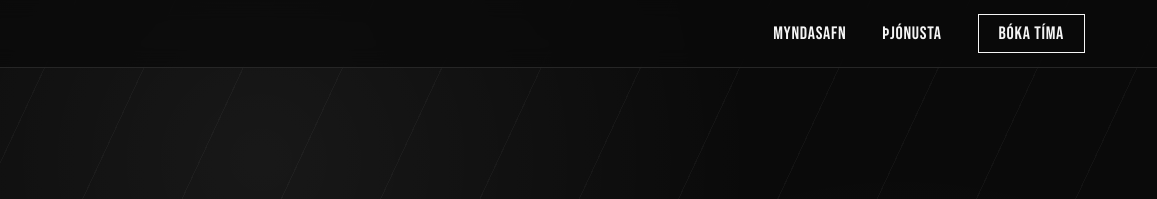
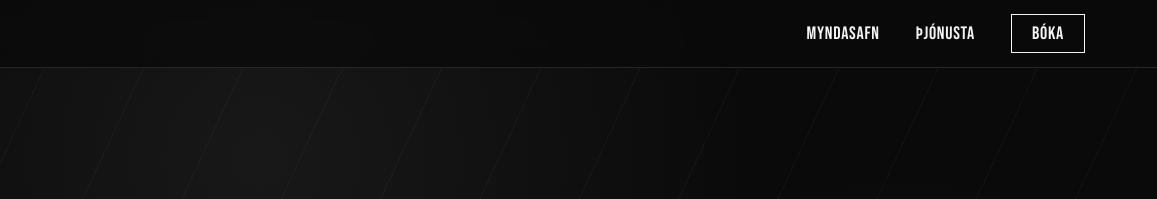
Before and after one commit to vpetursson98-stack/valthr-web, a plain HTML site: page index.html in a window 1280 px wide. Shown: the top 199 px of the page, 123-1280 px from the left. Drawn offline with Linux system fonts and the light colour scheme.

Commit message:
Uppfæra: 'Bóka tíma' -> 'Bóka' í valmynd

```diff
--- a/index.html
+++ b/index.html
@@ -235,7 +235,7 @@
     <div class="nav-links" id="navLinks">
       <a href="#portfolio">Myndasafn</a>
       <a href="#services">Þjónusta</a>
-      <a href="#contact" class="nav-cta">Bóka tíma</a>
+      <a href="#contact" class="nav-cta">Bóka</a>
     </div>
     <button class="nav-toggle" id="navToggle" aria-label="Opna valmynd">&#9776;</button>
   </nav>
```
